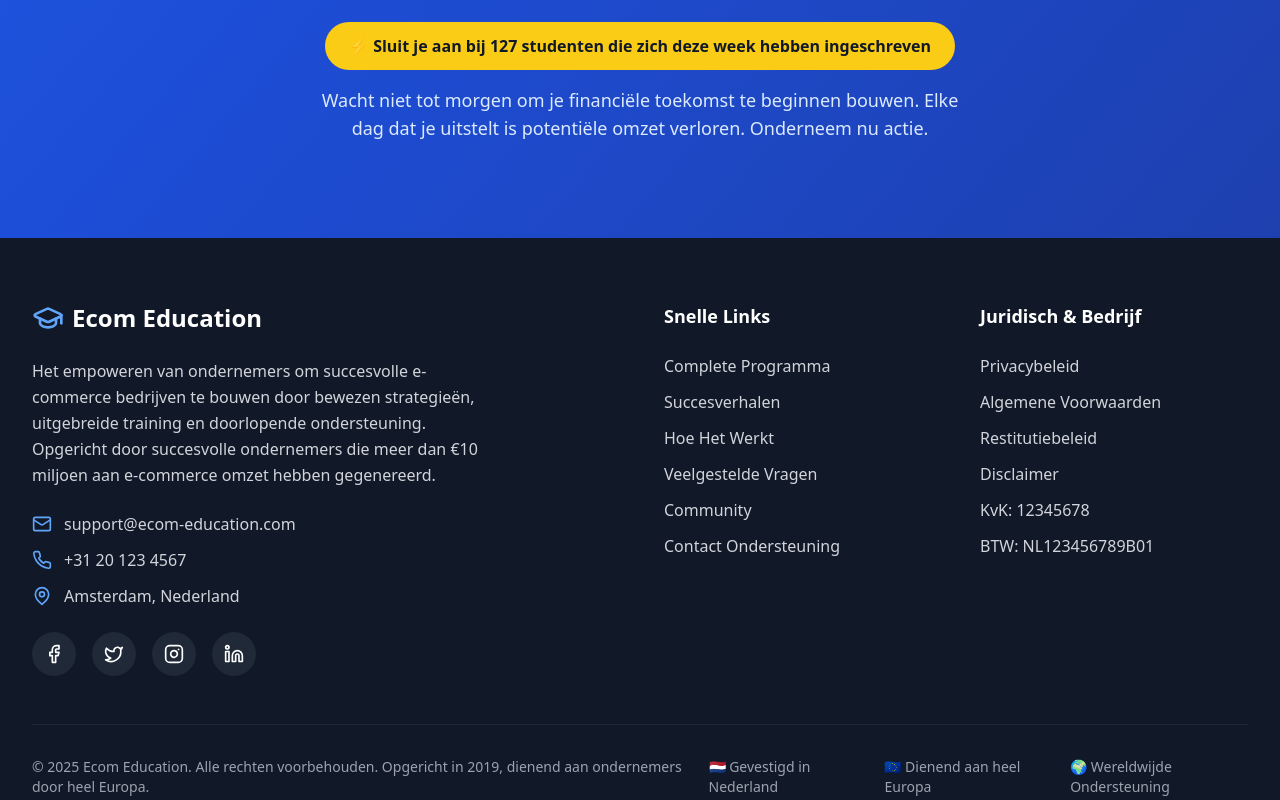
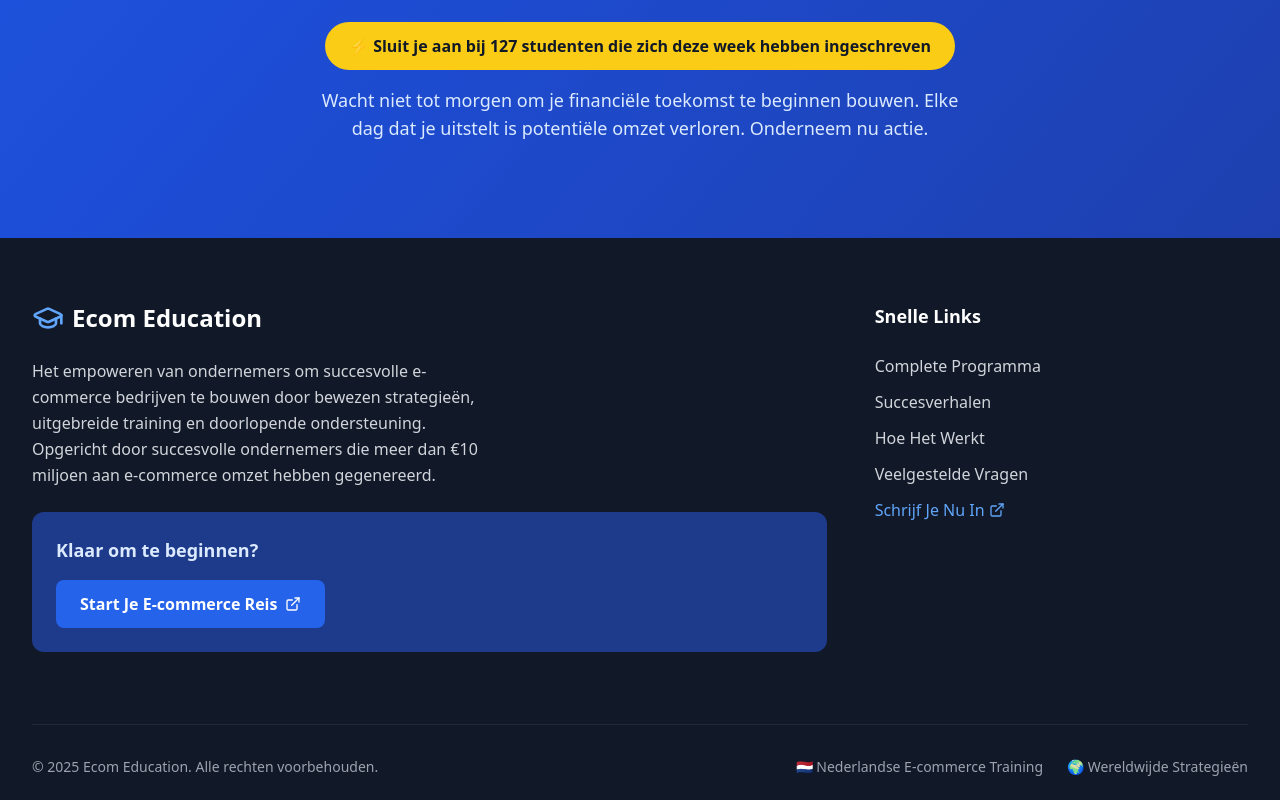
Before and after one commit to Benrgy/BesteEcommerceCursus2025, a React (Vite) app: page / in a window 1280 px wide. Shown: the part 11200-12000 px from the top of the page. Built offline with nearby package versions, Linux system fonts and the light colour scheme.

Commit message:
Update footer voor affiliate gebruik

```diff
--- a/src/components/Footer.tsx
+++ b/src/components/Footer.tsx
@@ -1,11 +1,11 @@
 import React from 'react';
-import { GraduationCap, Mail, Phone, MapPin, Facebook, Twitter, Instagram, Linkedin } from 'lucide-react';
+import { GraduationCap, ExternalLink } from 'lucide-react';
 
 const Footer = () => {
   return (
     <footer className="bg-gray-900 text-white">
       <div className="container mx-auto px-4 sm:px-6 lg:px-8 max-w-7xl py-16">
-        <div className="grid grid-cols-1 lg:grid-cols-4 gap-8 lg:gap-12">
+        <div className="grid grid-cols-1 lg:grid-cols-3 gap-8 lg:gap-12">
           {/* Company Info */}
           <div className="lg:col-span-2">
             <div className="flex items-center space-x-2 mb-6">
@@ -19,37 +19,16 @@ const Footer = () => {
               meer dan €10 miljoen aan e-commerce omzet hebben gegenereerd.
             </p>
 
-            <div className="space-y-3">
-              <div className="flex items-center space-x-3">
-                <Mail className="h-5 w-5 text-blue-400" />
-                <a href="mailto:support@ecom-education.com" className="text-gray-300 hover:text-white transition-colors">
-                  support@ecom-education.com
-                </a>
-              </div>
-              <div className="flex items-center space-x-3">
-                <Phone className="h-5 w-5 text-blue-400" />
-                <a href="tel:+31-20-1234567" className="text-gray-300 hover:text-white transition-colors">
-                  +31 20 123 4567
-                </a>
-              </div>
-              <div className="flex items-center space-x-3">
-                <MapPin className="h-5 w-5 text-blue-400" />
-                <span className="text-gray-300">Amsterdam, Nederland</span>
-              </div>
-            </div>
-
-            <div className="flex space-x-4 mt-6">
-              <a href="#" className="bg-gray-800 p-3 rounded-full hover:bg-blue-600 transition-colors">
-                <Facebook className="h-5 w-5" />
-              </a>
-              <a href="#" className="bg-gray-800 p-3 rounded-full hover:bg-blue-600 transition-colors">
-                <Twitter className="h-5 w-5" />
-              </a>
-              <a href="#" className="bg-gray-800 p-3 rounded-full hover:bg-blue-600 transition-colors">
-                <Instagram className="h-5 w-5" />
-              </a>
-              <a href="#" className="bg-gray-800 p-3 rounded-full hover:bg-blue-600 transition-colors">
-                <Linkedin className="h-5 w-5" />
+            <div className="bg-blue-900 rounded-xl p-6 mb-6">
+              <h3 className="text-lg font-semibold mb-4 text-blue-100">
+                Klaar om te beginnen?
+              </h3>
+              <a
+                href="https://www.paypro.nl/producten/Ecom_Education_Programma_(twv_%E2%82%AC6482)/107285/14535"
+                className="bg-blue-600 text-white px-6 py-3 rounded-lg font-semibold hover:bg-blue-700 transition-colors duration-200 inline-flex items-center space-x-2"
+              >
+                <span>Start Je E-commerce Reis</span>
+                <ExternalLink className="h-4 w-4" />
               </a>
             </div>
           </div>
@@ -79,47 +58,13 @@ const Footer = () => {
                 </a>
               </li>
               <li>
-                <a href="#community" className="text-gray-300 hover:text-white transition-colors">
-                  Community
+                <a
+                  href="https://www.paypro.nl/producten/Ecom_Education_Programma_(twv_%E2%82%AC6482)/107285/14535"
+                  className="text-blue-400 hover:text-blue-300 transition-colors inline-flex items-center space-x-1"
+                >
+                  <span>Schrijf Je Nu In</span>
+                  <ExternalLink className="h-4 w-4" />
                 </a>
-              </li>
-              <li>
-                <a href="#contact" className="text-gray-300 hover:text-white transition-colors">
-                  Contact Ondersteuning
-                </a>
-              </li>
-            </ul>
-          </div>
-
-          {/* Legal & Business */}
-          <div>
-            <h3 className="text-lg font-semibold mb-6">Juridisch & Bedrijf</h3>
-            <ul className="space-y-3">
-              <li>
-                <a href="#privacy" className="text-gray-300 hover:text-white transition-colors">
-                  Privacybeleid
-                </a>
-              </li>
-              <li>
-                <a href="#terms" className="text-gray-300 hover:text-white transition-colors">
-                  Algemene Voorwaarden
-                </a>
-              </li>
-              <li>
-                <a href="#refund" className="text-gray-300 hover:text-white transition-colors">
-                  Restitutiebeleid
-                </a>
-              </li>
-              <li>
-                <a href="#disclaimer" className="text-gray-300 hover:text-white transition-colors">
-                  Disclaimer
-                </a>
-              </li>
-              <li>
-                <span className="text-gray-300">KvK: 12345678</span>
-              </li>
-              <li>
-                <span className="text-gray-300">BTW: NL123456789B01</span>
               </li>
             </ul>
           </div>
@@ -129,22 +74,22 @@ const Footer = () => {
         <div className="border-t border-gray-800 mt-12 pt-8">
           <div className="flex flex-col md:flex-row justify-between items-center space-y-4 md:space-y-0">
             <div className="text-gray-400 text-sm">
-              © 2025 Ecom Education. Alle rechten voorbehouden. Opgericht in 2019, dienend aan ondernemers door heel Europa.
+              © 2025 Ecom Education. Alle rechten voorbehouden.
             </div>
 
             <div className="flex items-center space-x-6 text-sm text-gray-400">
-              <span>🇳🇱 Gevestigd in Nederland</span>
-              <span>🇪🇺 Dienend aan heel Europa</span>
-              <span>🌍 Wereldwijde Ondersteuning</span>
+              <span>🇳🇱 Nederlandse E-commerce Training</span>
+              <span>🌍 Wereldwijde Strategieën</span>
             </div>
           </div>
 
           <div className="mt-6 text-center">
             <p className="text-gray-500 text-sm max-w-4xl mx-auto">
-              <strong>Disclaimer:</strong> Individuele resultaten kunnen variëren. Succes in e-commerce vereist toewijding,
-              inspanning en toepassing van de geleerde strategieën. Hoewel ons programma duizenden heeft geholpen
-              significante resultaten te behalen, kunnen we geen specifieke inkomensniveaus garanderen. Alle testimonials
-              zijn van echte studenten maar individuele ervaringen kunnen verschillen.
+              <strong>Disclaimer:</strong> Deze website bevat affiliate links. Individuele resultaten kunnen variëren.
+              Succes in e-commerce vereist toewijding, inspanning en toepassing van de geleerde strategieën.
+              Hoewel dit programma duizenden heeft geholpen significante resultaten te behalen, kunnen we geen
+              specifieke inkomensniveaus garanderen. Alle testimonials zijn representatief maar individuele
+              ervaringen kunnen verschillen.
             </p>
           </div>
         </div>
```
